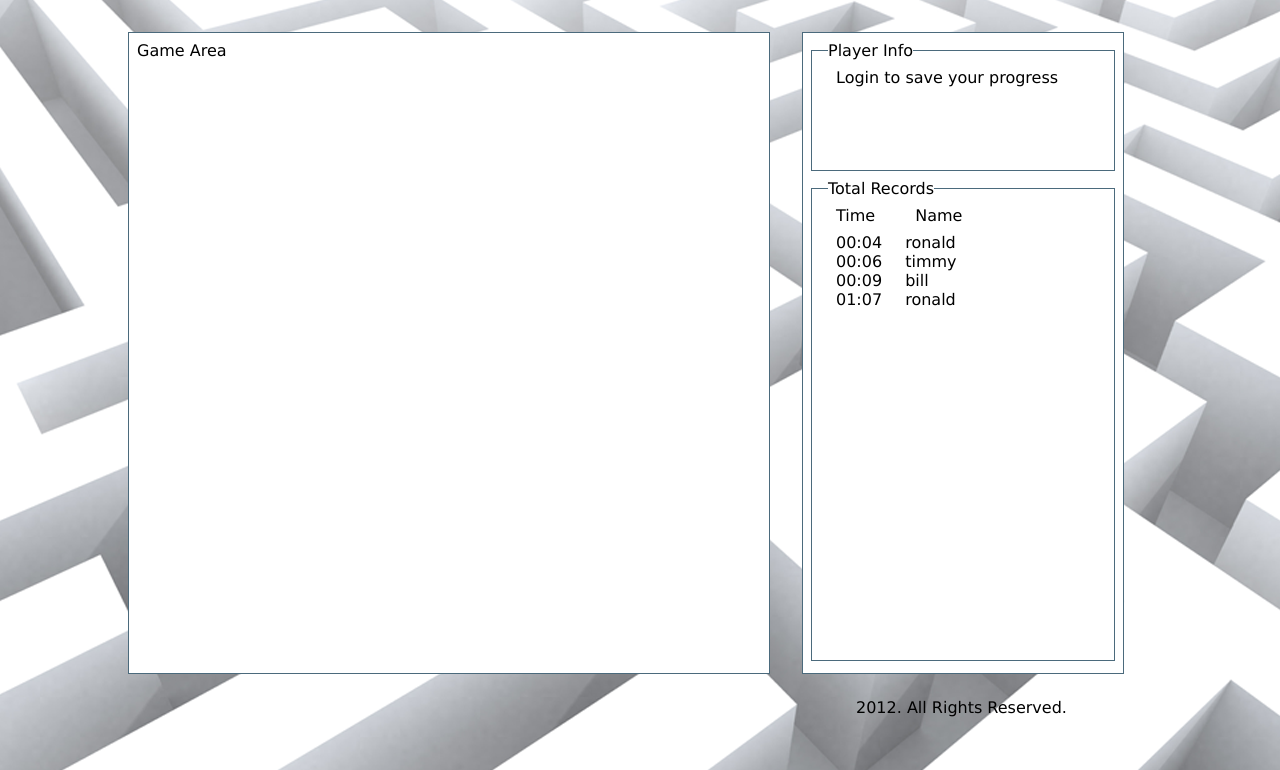
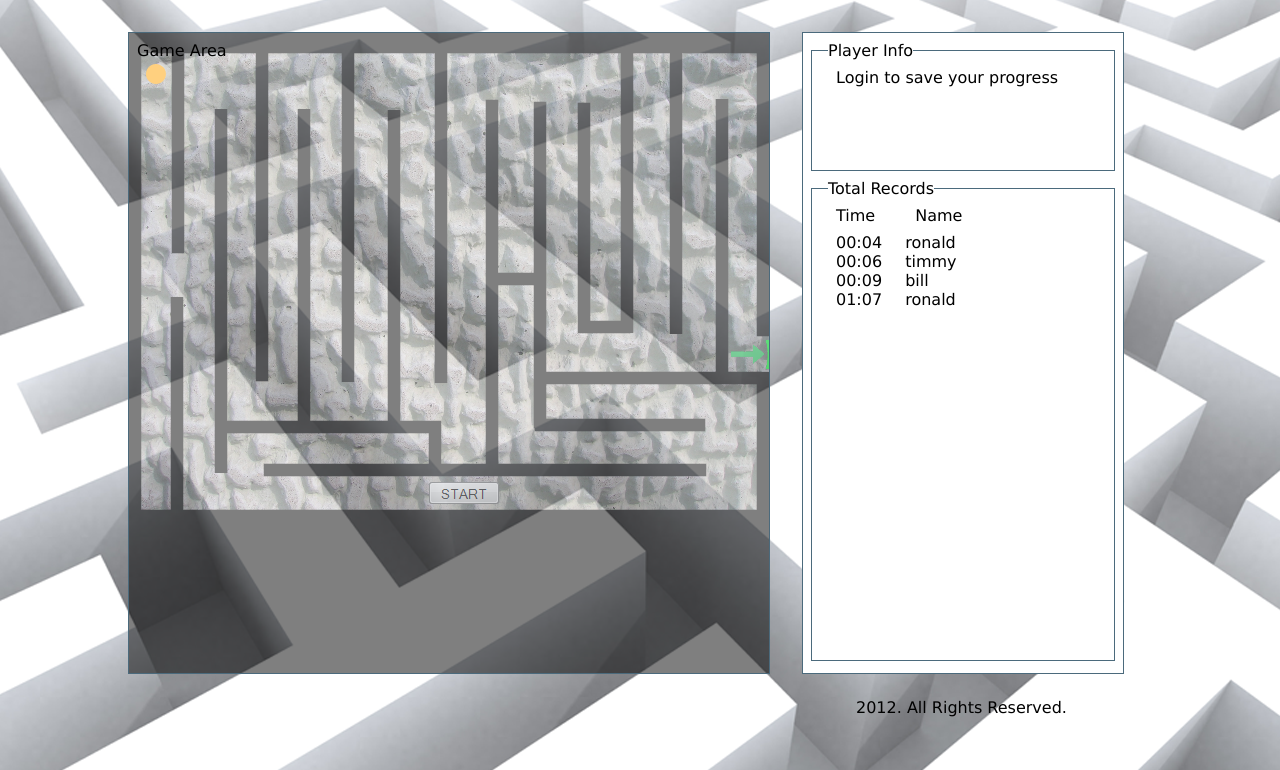
Before and after one commit to ronald-park-kluck/web-app, a PHP site: page / in a window 1280 px wide. Shown: the part 116-886 px from the top of the page. Run offline with PHP 8.4, Linux system fonts and the light colour scheme; data comes from the database, SQL or seed files in the repository; some libraries are stand-ins or nearby versions.

Commit message:
created a new image for index and about page.

```diff
--- a/css/general.css
+++ b/css/general.css
@@ -59,13 +59,22 @@
 	width: 100%;
 }
 
+.content {
+	margin: 1em;
+	width: 40em;
+	height: 40em;
+	border: 0.1em solid #4b6a7c;
+	float: left;
+	background: url('../images/PuzzleImage.png') no-repeat;
+}
+
 .game {
 	margin: 1em;
 	width: 40em;
 	height: 40em;
 	border: 0.1em solid #4b6a7c;
 	float: left;
-	background-color: #fff;
+	background: #fff;
 }
 
 #right-side {
--- a/index.php
+++ b/index.php
@@ -48,7 +48,7 @@
 		</header>
 
 		<div class="main clearfix">
-			<div class="game">
+			<div class="content">
 				<p>Game Area</p>
 			</div>
 
```
Also changed, not shown: about.php (+30 -1 lines), images/PuzzleImage.png (added).
